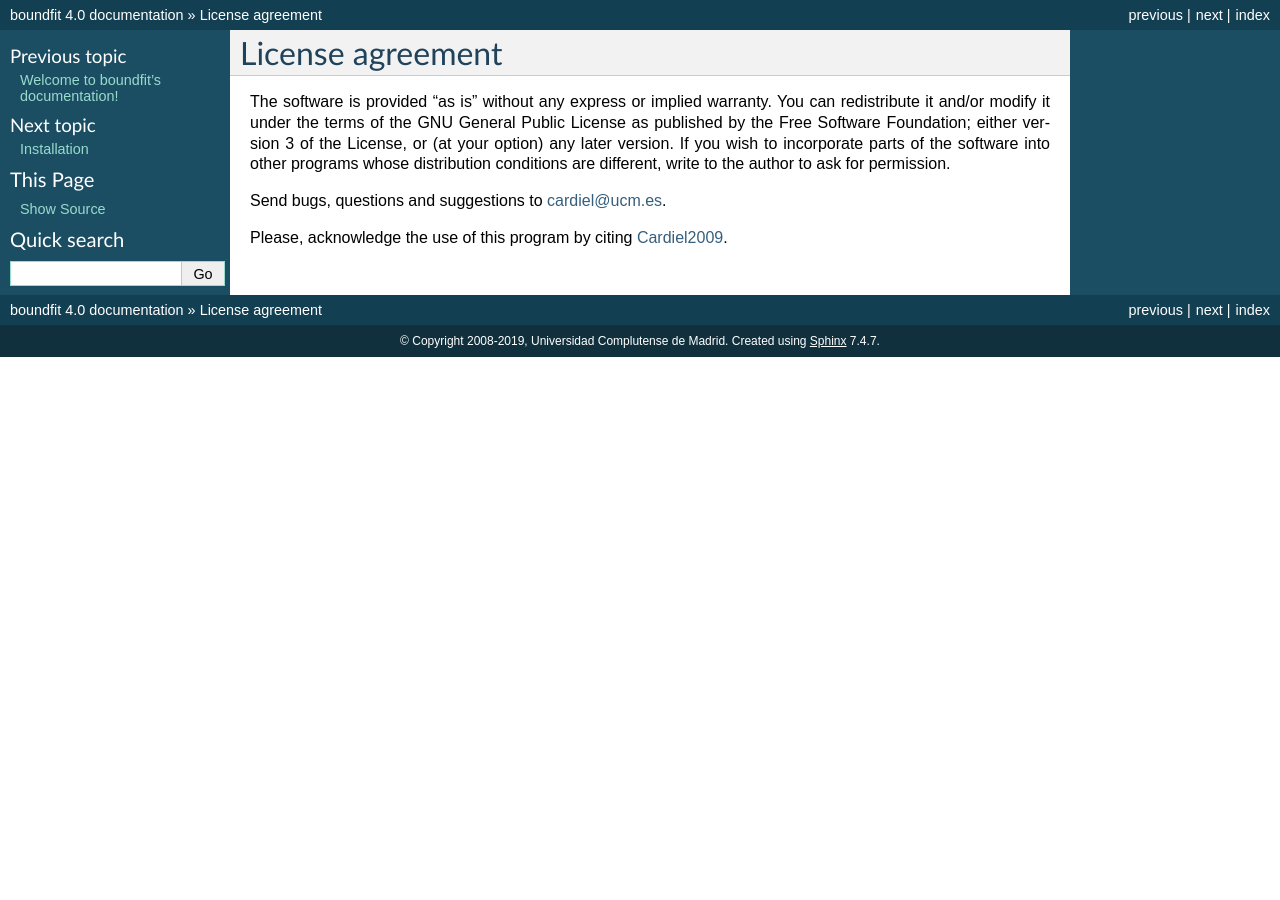
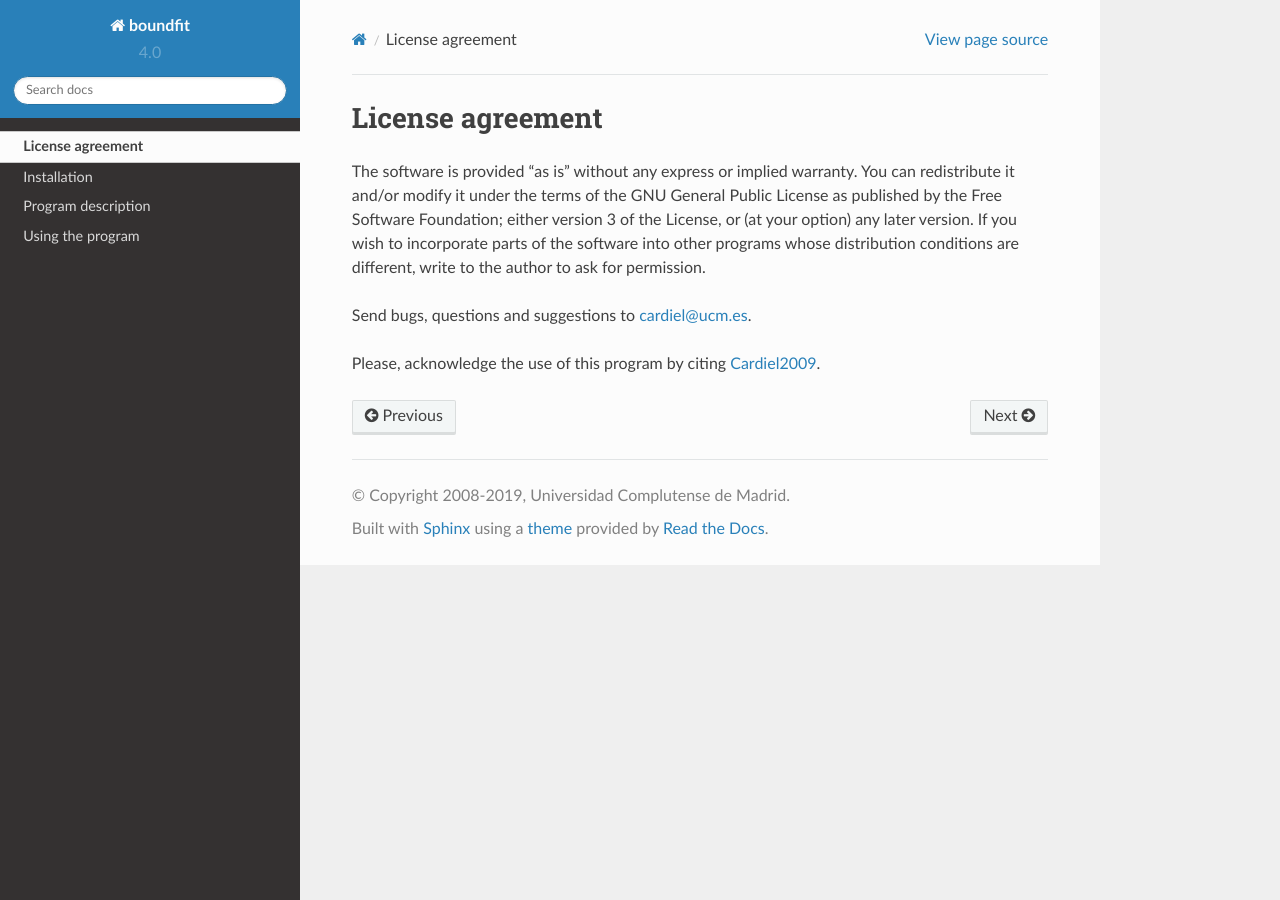
Before and after one commit to nicocardiel/boundfit, a Sphinx documentation site: the page built from docs/license_agreement.rst, in a window 1280 px wide. Built offline with Sphinx 7.4.7 and the Read the Docs theme 2.0.0, drawn with Linux system fonts in a browser that asks for light colours; formulas are drawn with MathJax 3.

Commit message:
Make use of Read the Docs Sphinx theme for documentation

```diff
--- a/docs/conf.py
+++ b/docs/conf.py
@@ -29,7 +29,7 @@ import os
 # extensions coming with Sphinx (named 'sphinx.ext.*') or your custom
 # ones.
 extensions = [
-    'sphinx.ext.imgmath',
+    'sphinx.ext.imgmath', 'sphinx_rtd_theme'
 ]
 
 # Add any paths that contain templates here, relative to this directory.
@@ -65,7 +65,8 @@ release = u'4.0'
 #
 # This is also used if you do content translation via gettext catalogs.
 # Usually you set "language" from the command line for these cases.
-language = None
+#language = None
+language = 'en'
 
 # There are two options for replacing |today|: either, you set today to some
 # non-false value, then it is used:
@@ -110,7 +111,8 @@ todo_include_todos = False
 # The theme to use for HTML and HTML Help pages.  See the documentation for
 # a list of builtin themes.
 #html_theme = 'alabaster'
-html_theme = 'default'
+#html_theme = 'default'
+html_theme = 'sphinx_rtd_theme'
 
 # Theme options are theme-specific and customize the look and feel of a theme
 # further.  For a list of options available for each theme, see the
@@ -139,7 +141,7 @@ html_theme = 'default'
 # Add any paths that contain custom static files (such as style sheets) here,
 # relative to this directory. They are copied after the builtin static files,
 # so a file named "default.css" will overwrite the builtin "default.css".
-html_static_path = ['_static']
+#html_static_path = ['_static']
 
 # Add any extra paths that contain custom files (such as robots.txt or
 # .htaccess) here, relative to this directory. These files are copied
```
Also changed, not shown: .readthedocs.yaml (added).
